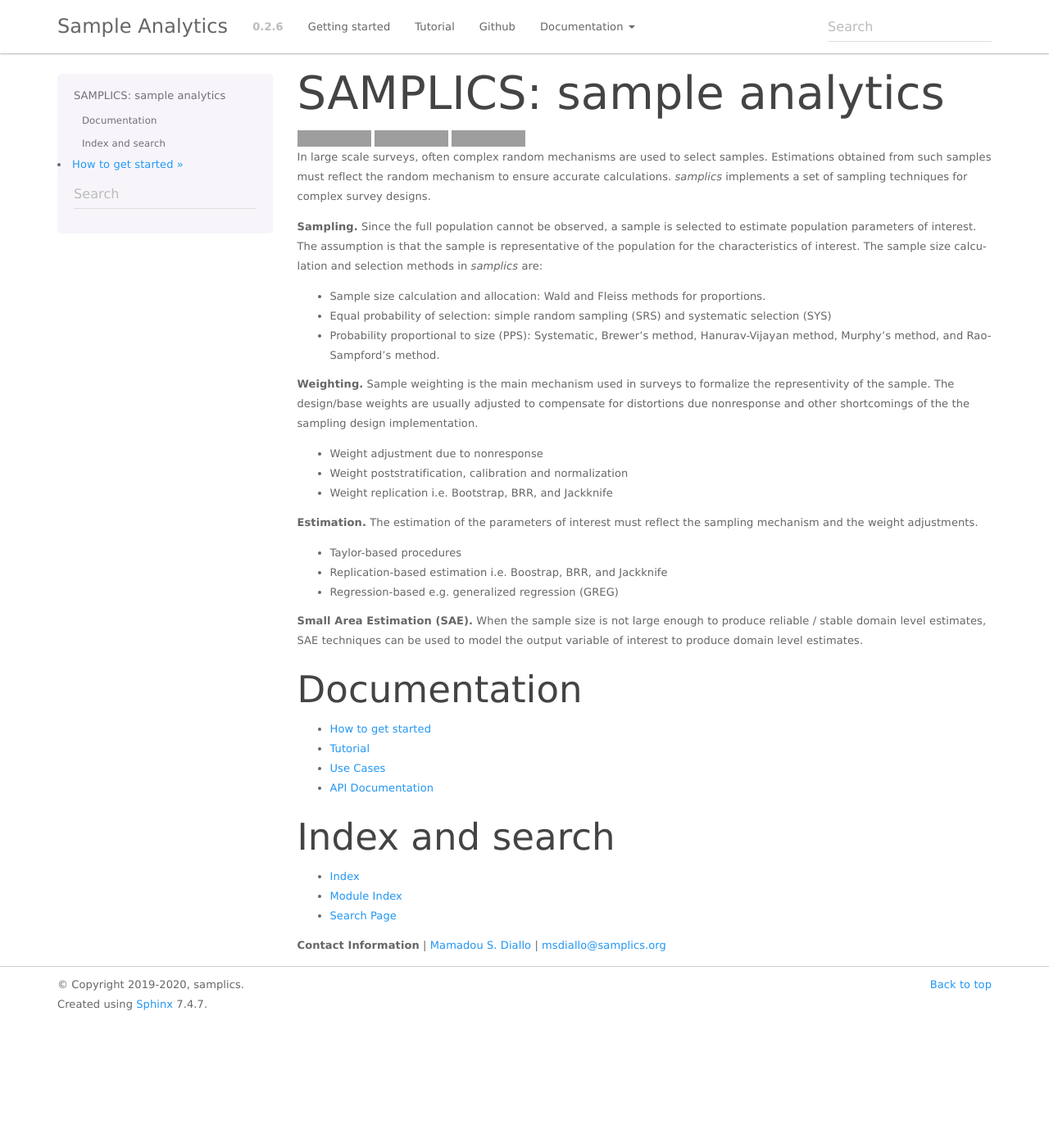
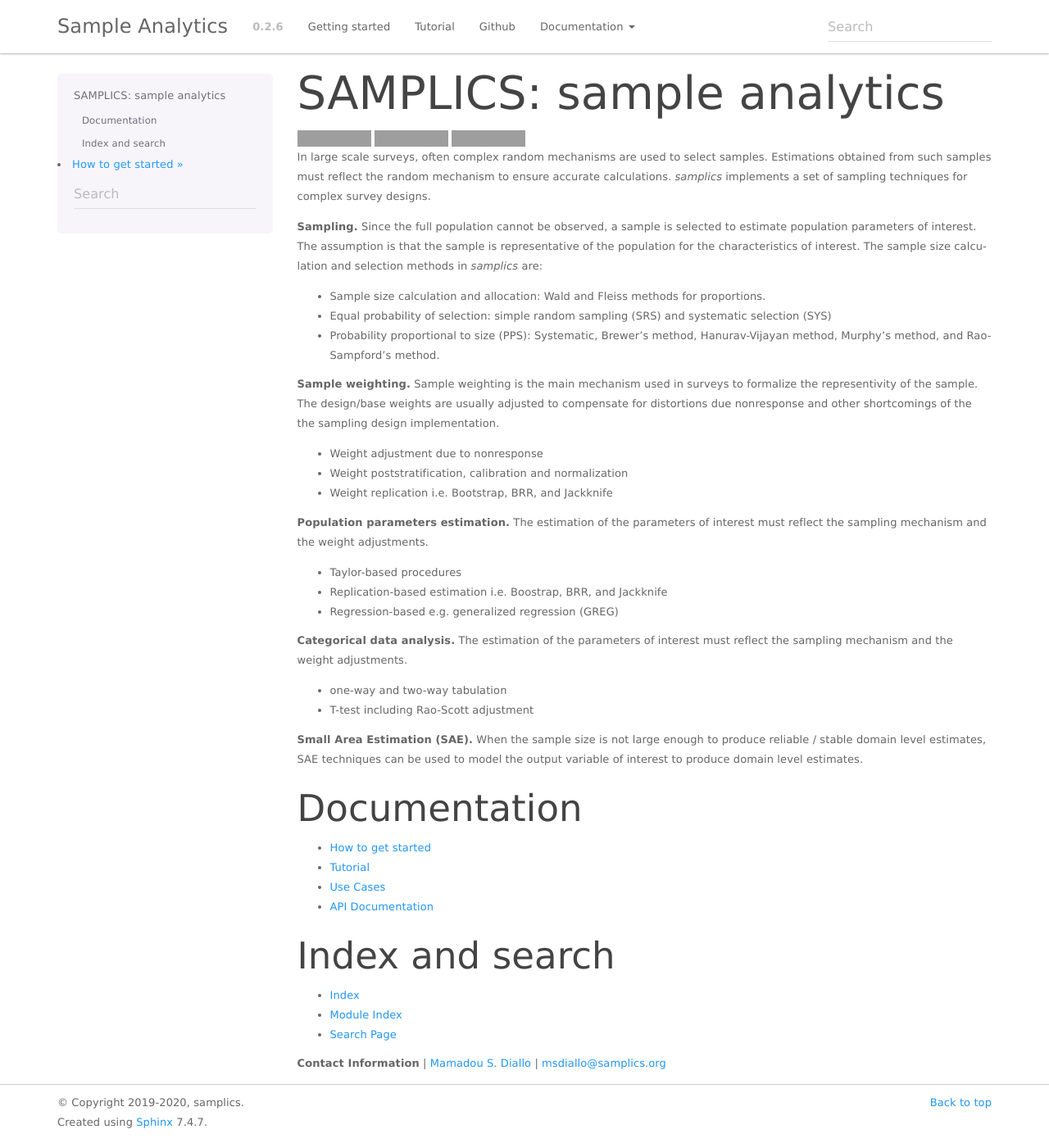
Before and after one commit to samplics-org/samplics, a Sphinx documentation site: the page built from docs/source/index.rst, in a window 1280 px wide and 1395 px high. Shown: the whole window at 82% size. Built offline with Sphinx 7.4.7, drawn with Linux system fonts in a browser that asks for light colours; grey boxes are pictures that could not be loaded.

Commit message:
adding docs

```diff
--- a/docs/source/index.rst
+++ b/docs/source/index.rst
@@ -28,7 +28,7 @@ of interest. The sample size calculation and selection methods in *samplics* are
 * Equal probability of selection: simple random sampling (SRS) and systematic selection (SYS)
 * Probability proportional to size (PPS): Systematic, Brewer's method, Hanurav-Vijayan method, Murphy's method, and Rao-Sampford's method.
 
-**Weighting.** Sample weighting is the main mechanism used in surveys to formalize the
+**Sample weighting.** Sample weighting is the main mechanism used in surveys to formalize the
 representivity of the sample. The design/base weights are usually
 adjusted to compensate for distortions due nonresponse and other shortcomings
 of the the sampling design implementation.
@@ -37,12 +37,18 @@ of the the sampling design implementation.
 * Weight poststratification, calibration and normalization
 * Weight replication i.e. Bootstrap, BRR, and Jackknife
 
-**Estimation.** The estimation of the parameters of interest must reflect the sampling
+**Population parameters estimation.** The estimation of the parameters of interest must reflect the sampling
 mechanism and the weight adjustments.
 
 * Taylor-based procedures
 * Replication-based estimation i.e. Boostrap, BRR, and Jackknife
 * Regression-based e.g. generalized regression (GREG)
+
+**Categorical data analysis.** The estimation of the parameters of interest must reflect the sampling
+mechanism and the weight adjustments.
+
+* one-way and two-way tabulation
+* T-test including Rao-Scott adjustment
 
 **Small Area Estimation (SAE).** When the sample size is not large enough to produce reliable / stable domain level estimates, SAE techniques can be used to model the output variable of interest to produce domain level estimates.
 
--- a/docs/source/samplics.estimation.rst
+++ b/docs/source/samplics.estimation.rst
@@ -1,5 +1,5 @@
-Estimation
-==========
+Population parameters estimation
+================================
 
 samplics.estimation.expansion
 -----------------------------
--- a/docs/source/samplics.sampling.rst
+++ b/docs/source/samplics.sampling.rst
@@ -1,5 +1,5 @@
-Sampling
-========
+Sample selection
+================
 
 samplics.sampling.selection
 ---------------------------
--- a/docs/source/samplics.weighting.rst
+++ b/docs/source/samplics.weighting.rst
@@ -1,5 +1,5 @@
-Weighting
-=========
+sample weighting
+================
 
 samplics.weighting.adjustment
 -----------------------------
```
Also changed, not shown: docs/source/tutorial/index.rst (+27 -27 lines).
